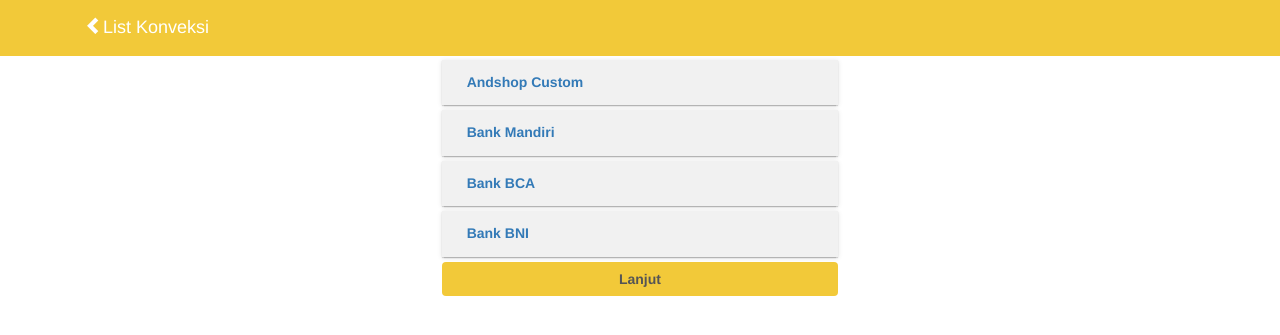
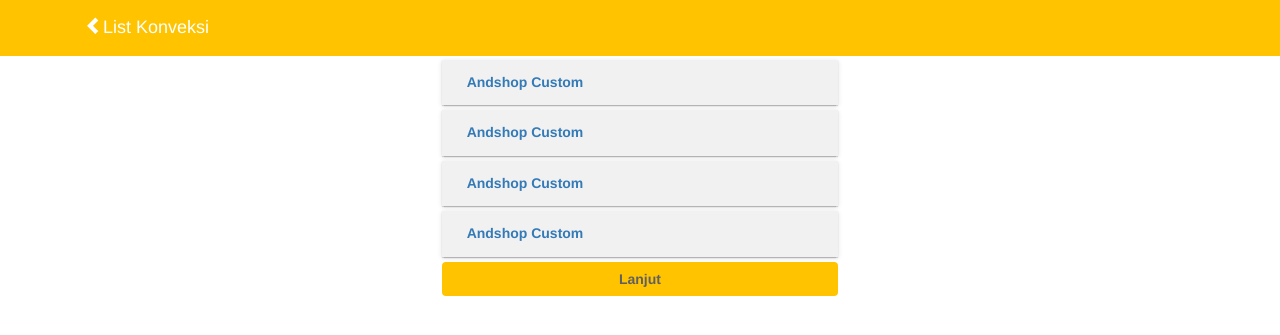
Before and after one commit to GoyangPiranha/web-app, a CodeIgniter app: page /ThrowApp/Konveksi_list in a window 1280 px wide. Shown: the top 335 px of the page. Run offline with CodeIgniter, Linux system fonts and the light colour scheme; some libraries are stand-ins or nearby versions.

Commit message:
restyling tipis-tipis, warna

```diff
--- a/application/views/konveksi_list.php
+++ b/application/views/konveksi_list.php
@@ -29,14 +29,14 @@
             <div class="card list-view-column">
                 <div class="card-header" role="tab" id="bri">
                     <h5 class="mb-0">
-                        <a data-toggle="collapse" data-parent="#accordion" href="#collapseBri" aria-expanded="true" aria-controls="collapseOne">
+                        <a data-toggle="collapse" data-parent="#accordion" href="#collapse1" aria-expanded="true" aria-controls="collapseOne">
                             <div class="radio radio-primary">
                                 <strong>Andshop Custom</strong>
                             </div>
                         </a>
                     </h5>
                 </div>
-                <div id="collapseBri" class="collapse" role="tabpanel" aria-labelledby="bri">
+                <div id="collapse1" class="collapse" role="tabpanel" aria-labelledby="bri">
                     <div class="card-block">
                         <div class="row" id="row-konveksi">
                             <div class="col-lg-12">
@@ -73,35 +73,45 @@
                 </div>
             </div>
             <div class="card list-view-column">
-                <div class="card-header" role="tab" id="mandiri">
+                <div class="card-header" role="tab" id="bri">
                     <h5 class="mb-0">
-                        <a data-toggle="collapse" data-parent="#accordion" href="#collapseMandiri" aria-expanded="true" aria-controls="collapseOne">
+                        <a data-toggle="collapse" data-parent="#accordion" href="#collapse2" aria-expanded="true" aria-controls="collapseOne">
                             <div class="radio radio-primary">
-                                <strong>Bank Mandiri</strong>
+                                <strong>Andshop Custom</strong>
                             </div>
                         </a>
                     </h5>
                 </div>
-                <div id="collapseMandiri" class="collapse" role="tabpanel" aria-labelledby="mandiri">
+                <div id="collapse2" class="collapse" role="tabpanel" aria-labelledby="bri">
                     <div class="card-block">
-                        <div class="row">
-                            <div class="col-xs-8">
+                        <div class="row" id="row-konveksi">
+                            <div class="col-lg-12">
                                 <div class="row">
-                                    <div class="col-xs-12">
-                                        a/n <strong>Zainul Bahar, S.Kom </strong>
-                                    </div>
-                                    <div class="col-xs-12">
-                                        No. Rek <strong>000982883877728</strong>
+                                    <div class="col-lg-12">
+                                        <img id="img-konveksi" class="img-responsive center-block" src="<?php echo base_url('assets/images/konveksi1.jpg'); ?>" alt="product-img">
                                     </div>
                                 </div>
                             </div>
-                            <div class="col-xs-4">
+                            <div class="col-xs-12">
                                 <div class="row">
-                                    <div class="col-xs-12"></div>
                                     <div class="col-xs-12">
-                                        <img id="img-payment" class="img-responsive center-block" src="<?php echo base_url('assets/images/mandiri.webp'); ?>" alt="product-img">
+                                        <h5 class="text-left"><strong>Deskripsi: </strong></h5>
                                     </div>
-                                    <div class="col-xs-12"></div>
+                                    <div class="col-xs-12">
+                                        <p class="text-justify">Lorem ipsum dolor sit amet, consectetur adipisicing elit. Alias aperiam, corporis cum dicta doloremque enim error exercitationem, ipsum iure labore maiores minus, quasi quia reiciendis sed tempora temporibus veritatis vero?</p>
+                                    </div>
+                                </div>
+                            </div>
+                            <div class="col-xs-2">
+                                <h5 class="text-left"><strong>Harga</strong></h5>
+                            </div>
+                            <div class="col-xs-10">
+                                <h5 class="text-left"><strong>: Rp. 250.000/unit</strong></h5>
+                            </div>
+                            <div class="col-xs-12">
+                                <div class="checkbox">
+                                    <input type="checkbox" id="cb2">
+                                    <label for="cb2"><strong>Pilih Konveksi</strong></label>
                                 </div>
                             </div>
                         </div>
@@ -109,35 +119,45 @@
                 </div>
             </div>
             <div class="card list-view-column">
-                <div class="card-header" role="tab" id="bca">
+                <div class="card-header" role="tab" id="bri">
                     <h5 class="mb-0">
-                        <a data-toggle="collapse" data-parent="#accordion" href="#collapseBca" aria-expanded="true" aria-controls="collapseOne">
+                        <a data-toggle="collapse" data-parent="#accordion" href="#collapse3" aria-expanded="true" aria-controls="collapseOne">
                             <div class="radio radio-primary">
-                                <strong>Bank BCA</strong>
+                                <strong>Andshop Custom</strong>
                             </div>
                         </a>
                     </h5>
                 </div>
-                <div id="collapseBca" class="collapse" role="tabpanel" aria-labelledby="bca">
+                <div id="collapse3" class="collapse" role="tabpanel" aria-labelledby="bri">
                     <div class="card-block">
-                        <div class="row">
-                            <div class="col-xs-8">
+                        <div class="row" id="row-konveksi">
+                            <div class="col-lg-12">
                                 <div class="row">
-                                    <div class="col-xs-12">
-                                        a/n <strong>Zainul Bahar, S.Kom </strong>
-                                    </div>
-                                    <div class="col-xs-12">
-                                        No. Rek <strong>000982883877728</strong>
+                                    <div class="col-lg-12">
+                                        <img id="img-konveksi" class="img-responsive center-block" src="<?php echo base_url('assets/images/konveksi1.jpg'); ?>" alt="product-img">
                                     </div>
                                 </div>
                             </div>
-                            <div class="col-xs-4">
+                            <div class="col-xs-12">
                                 <div class="row">
-                                    <div class="col-xs-12"></div>
                                     <div class="col-xs-12">
-                                        <img id="img-payment" class="img-responsive center-block" src="<?php echo base_url('assets/images/bca.webp'); ?>" alt="product-img">
+                                        <h5 class="text-left"><strong>Deskripsi: </strong></h5>
                                     </div>
-                                    <div class="col-xs-12"></div>
+                                    <div class="col-xs-12">
+                                        <p class="text-justify">Lorem ipsum dolor sit amet, consectetur adipisicing elit. Alias aperiam, corporis cum dicta doloremque enim error exercitationem, ipsum iure labore maiores minus, quasi quia reiciendis sed tempora temporibus veritatis vero?</p>
+                                    </div>
+                                </div>
+                            </div>
+                            <div class="col-xs-2">
+                                <h5 class="text-left"><strong>Harga</strong></h5>
+                            </div>
+                            <div class="col-xs-10">
+                                <h5 class="text-left"><strong>: Rp. 250.000/unit</strong></h5>
+                            </div>
+                            <div class="col-xs-12">
+                                <div class="checkbox">
+                                    <input type="checkbox" id="cb2">
+                                    <label for="cb2"><strong>Pilih Konveksi</strong></label>
                                 </div>
                             </div>
                         </div>
@@ -145,41 +165,52 @@
                 </div>
             </div>
             <div class="card list-view-column">
-                <div class="card-header" role="tab" id="bni">
+                <div class="card-header" role="tab" id="bri">
                     <h5 class="mb-0">
-                        <a data-toggle="collapse" data-parent="#accordion" href="#collapseBni" aria-expanded="true" aria-controls="collapseOne">
+                        <a data-toggle="collapse" data-parent="#accordion" href="#collapse4" aria-expanded="true" aria-controls="collapseOne">
                             <div class="radio radio-primary">
-                                <strong>Bank BNI</strong>
+                                <strong>Andshop Custom</strong>
                             </div>
                         </a>
                     </h5>
                 </div>
-                <div id="collapseBni" class="collapse" role="tabpanel" aria-labelledby="bni">
+                <div id="collapse4" class="collapse" role="tabpanel" aria-labelledby="bri">
                     <div class="card-block">
-                        <div class="row">
-                            <div class="col-xs-8">
+                        <div class="row" id="row-konveksi">
+                            <div class="col-lg-12">
                                 <div class="row">
-                                    <div class="col-xs-12">
-                                        a/n <strong>Zainul Bahar, S.Kom </strong>
-                                    </div>
-                                    <div class="col-xs-12">
-                                        No. Rek <strong>000982883877728</strong>
+                                    <div class="col-lg-12">
+                                        <img id="img-konveksi" class="img-responsive center-block" src="<?php echo base_url('assets/images/konveksi1.jpg'); ?>" alt="product-img">
                                     </div>
                                 </div>
                             </div>
-                            <div class="col-xs-4">
+                            <div class="col-xs-12">
                                 <div class="row">
-                                    <div class="col-xs-12"></div>
                                     <div class="col-xs-12">
-                                        <img id="img-payment" class="img-responsive center-block" src="<?php echo base_url('assets/images/bni.webp'); ?>" alt="product-img">
+                                        <h5 class="text-left"><strong>Deskripsi: </strong></h5>
                                     </div>
-                                    <div class="col-xs-12"></div>
+                                    <div class="col-xs-12">
+                                        <p class="text-justify">Lorem ipsum dolor sit amet, consectetur adipisicing elit. Alias aperiam, corporis cum dicta doloremque enim error exercitationem, ipsum iure labore maiores minus, quasi quia reiciendis sed tempora temporibus veritatis vero?</p>
+                                    </div>
+                                </div>
+                            </div>
+                            <div class="col-xs-2">
+                                <h5 class="text-left"><strong>Harga</strong></h5>
+                            </div>
+                            <div class="col-xs-10">
+                                <h5 class="text-left"><strong>: Rp. 250.000/unit</strong></h5>
+                            </div>
+                            <div class="col-xs-12">
+                                <div class="checkbox">
+                                    <input type="checkbox" id="cb2">
+                                    <label for="cb2"><strong>Pilih Konveksi</strong></label>
                                 </div>
                             </div>
                         </div>
                     </div>
                 </div>
             </div>
+
         </div>
         <input name="submit" type="submit" class="btn btn-block btn-custom-green submit" value="Lanjut"></input>
     </form>
--- a/application/views/payment_method.php
+++ b/application/views/payment_method.php
@@ -177,7 +177,7 @@
 
     <div class="row">
         <div class="col-xs-12">
-            <button class="btn btn-block btn-custom-yellow center-block">Selesai</button>
+            <button class="btn btn-block btn-custom-green center-block">Selesai</button>
         </div>
 
     </div>
--- a/assets/bootstrap/css/style.css
+++ b/assets/bootstrap/css/style.css
@@ -33,8 +42,8 @@
     color: #ADADAD;
 }
 .btn-custom-green {
-    background: #f2c939;
-    color: #555;
+    background: #FFC300;
+    color: #606062;
     font-weight: bold;
 }
 
@@ -101,8 +110,8 @@
 }
 
 .navbar-default {
-    background-color: rgb(242, 201, 57);
-    border-color: #f2c939;
+    background-color: rgb(255, 195, 0);
+    border-color: #FFC300;
 }
 
 #placeholder{
@@ -194,7 +203,7 @@
 
 nav {
     color: #fff;
-    background-color: #f2c939;
+    background-color: #FFC300;
     width: 100%;
     height: 56px;
     line-height: 56px;
```
Also changed, not shown: other parts of assets/bootstrap/css/style.css (+25 -10 lines), application/views/register.php (+12 -9 lines), assets/images/bg-shirt.png (added).
